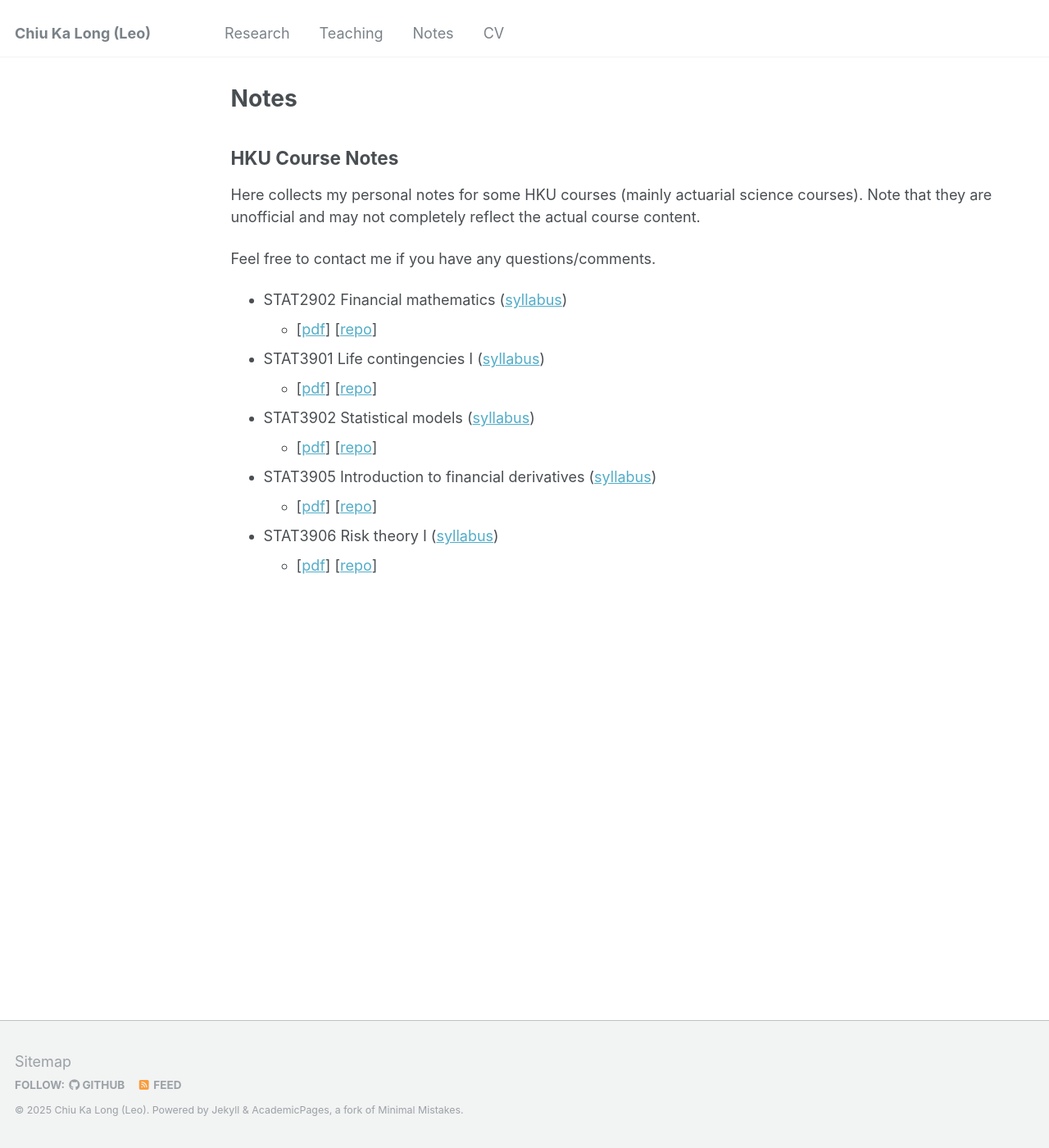
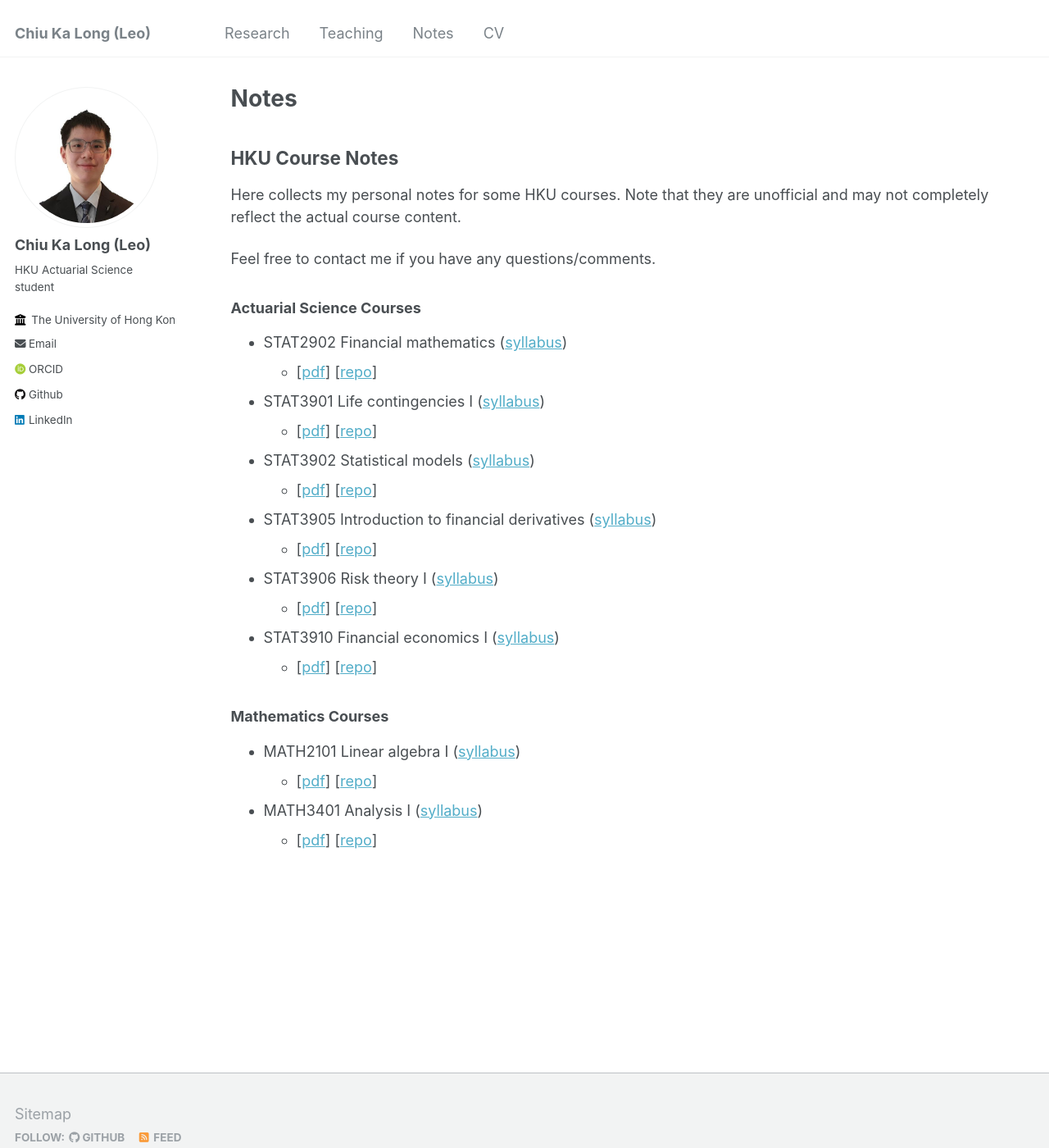
Before and after one commit to leochiukl/leochiukl.github.io, a Jekyll site: the page built from _pages/notes.md, in a window 1280 px wide and 1400 px high. Shown: the whole window at 82% size. Built offline with Jekyll 4.4.1, drawn with Linux system fonts in a browser that asks for light colours; some web fonts are replaced.

Commit message:
Add notes and update cv

```diff
--- a/_config.yml
+++ b/_config.yml
@@ -28,7 +28,7 @@ author:
   location         :
   employer         : "The University of Hong Kong"
   uri              : # URL
-  email            : "leockl [AT] connect [DOT] hku [DOT] hk"
+  email            : "leockl@connect.hku.hk"
 
   # Academic websites
   arxiv            : # URL - Update with the correct link to your profile
--- a/_pages/notes.md
+++ b/_pages/notes.md
@@ -2,18 +2,18 @@
 layout: archive
 title: "Notes"
 permalink: /notes/
-author_profile: false
+author_profile: true
 ---
 
 {% include base_path %}
 
 ## HKU Course Notes
-Here collects my personal notes for some HKU courses (mainly actuarial science
-courses). Note that they are unofficial and may not completely reflect the
-actual course content.
+Here collects my personal notes for some HKU courses. Note that they are
+unofficial and may not completely reflect the actual course content.
 
 Feel free to contact me if you have any questions/comments.
 
+### Actuarial Science Courses
 * STAT2902 Financial mathematics ([syllabus](https://webapp.science.hku.hk/sr4/servlet/enquiry?Type=Course&course_code=STAT2902))
    * [[pdf](/files/stat2902-study-notes.pdf)] [[repo](https://github.com/leochiukl/HKU-STAT2902-notes)]
 * STAT3901 Life contingencies I ([syllabus](https://webapp.science.hku.hk/sr4/servlet/enquiry?Type=Course&course_code=STAT3901))
@@ -24,3 +24,11 @@ Feel free to contact me if you have any questions/comments.
    * [[pdf](/files/stat3905-study-notes.pdf)] [[repo](https://github.com/leochiukl/HKU-STAT3905-notes)]
 * STAT3906 Risk theory I ([syllabus](https://webapp.science.hku.hk/sr4/servlet/enquiry?Type=Course&course_code=STAT3906))
    * [[pdf](/files/stat3906-study-notes.pdf)] [[repo](https://github.com/leochiukl/HKU-STAT3906-notes)]
+* STAT3910 Financial economics I ([syllabus](https://webapp.science.hku.hk/sr4/servlet/enquiry?Type=Course&course_code=STAT3910))
+   * [[pdf](/files/stat3910-study-notes.pdf)] [[repo](https://github.com/leochiukl/HKU-STAT3910-notes)]
+
+### Mathematics Courses
+* MATH2101 Linear algebra I ([syllabus](https://webapp.science.hku.hk/sr4/servlet/enquiry?Type=Course&course_code=MATH2101))
+   * [[pdf](/files/math2101-study-notes.pdf)] [[repo](https://github.com/leochiukl/HKU-MATH2101-notes)]
+* MATH3401 Analysis I ([syllabus](https://webapp.science.hku.hk/sr4/servlet/enquiry?Type=Course&course_code=MATH3401))
+   * [[pdf](/files/math3401-study-notes.pdf)] [[repo](https://github.com/leochiukl/HKU-MATH3401-notes)]
```
Also changed, not shown: _pages/about.md (+1 -1 lines), _pages/cv.md (+3 -2 lines), 6 other files.
